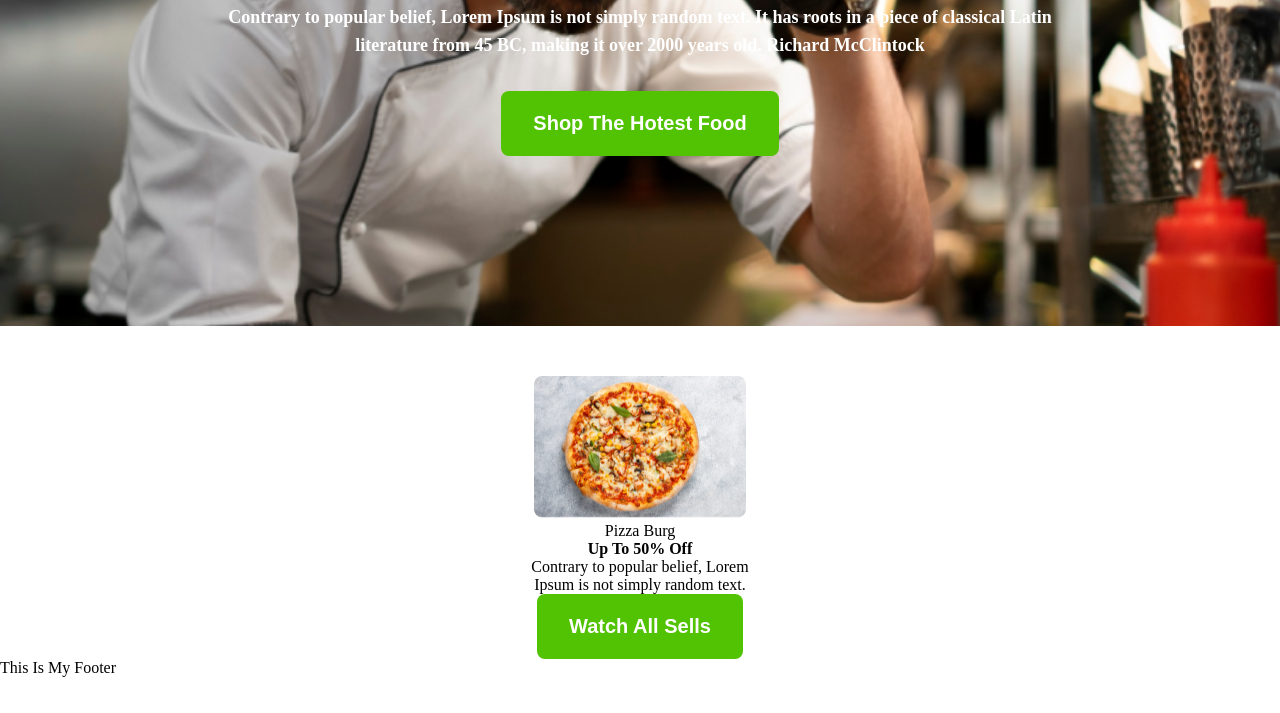
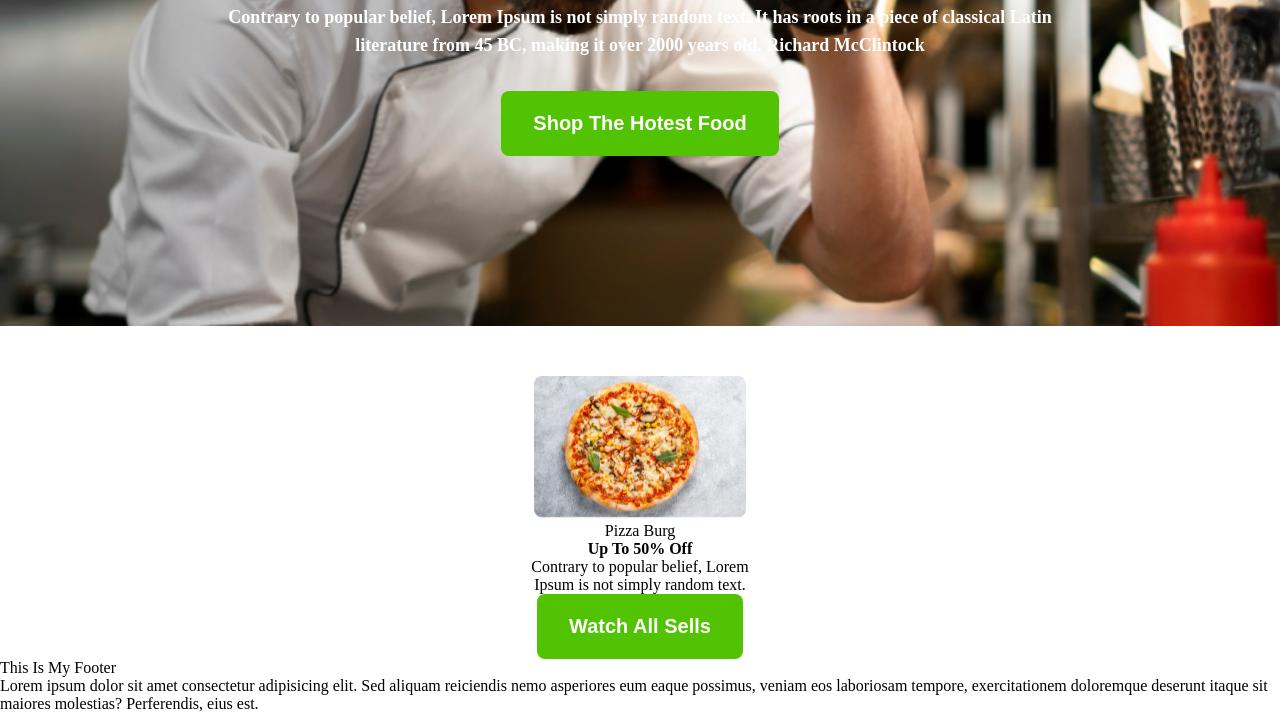
Before and after one commit to hasanikbal1/good-food, a plain HTML site: page index.html in a window 1280 px wide. Shown: the part 394-1107 px from the top of the page. Before the commit the page ends 1071 px from the top, so only its background shows below. Drawn offline with Linux system fonts and the light colour scheme.

Commit message:
addad a paragraph

```diff
--- a/index.html
+++ b/index.html
@@ -36,5 +36,6 @@
     <footer>
         This Is My Footer
     </footer>
+    <p>Lorem ipsum dolor sit amet consectetur adipisicing elit. Sed aliquam reiciendis nemo asperiores eum eaque possimus, veniam eos laboriosam tempore, exercitationem doloremque deserunt itaque sit maiores molestias? Perferendis, eius est.</p>
 </body>
 </html>
```
